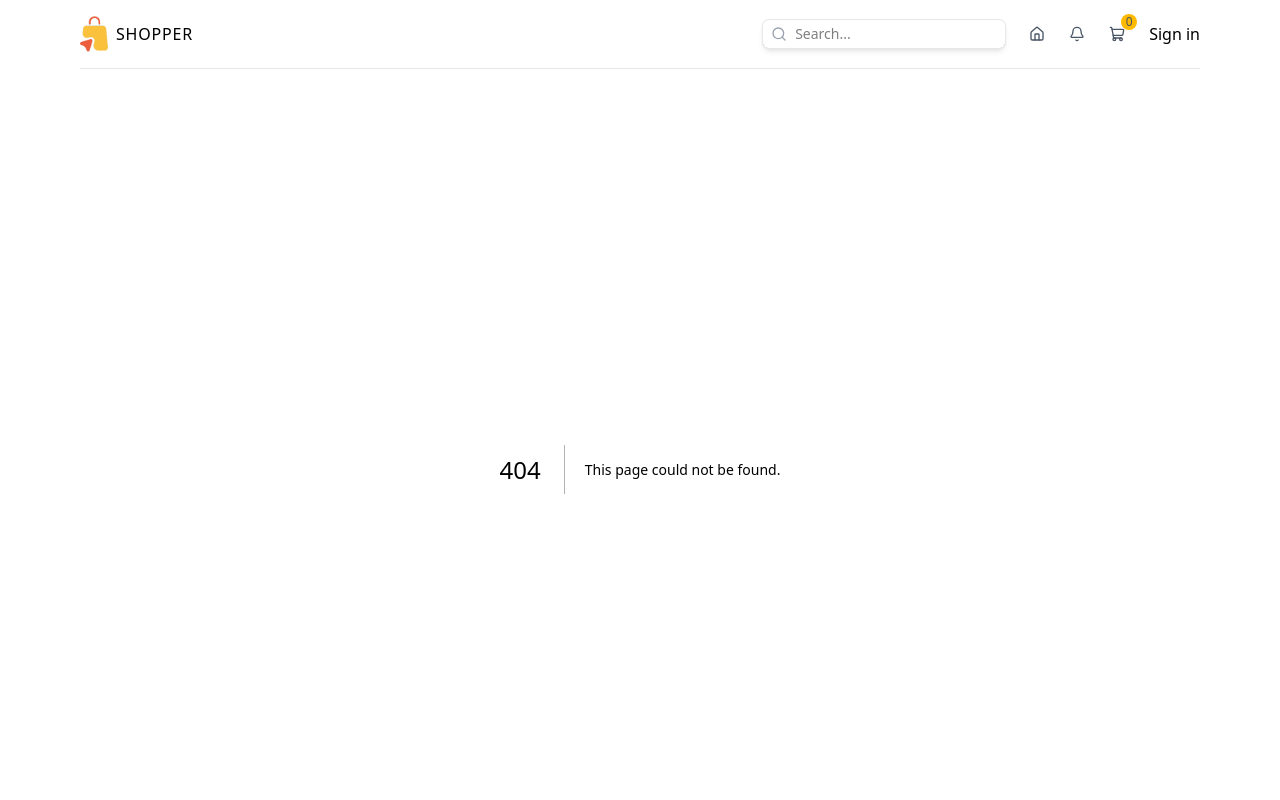
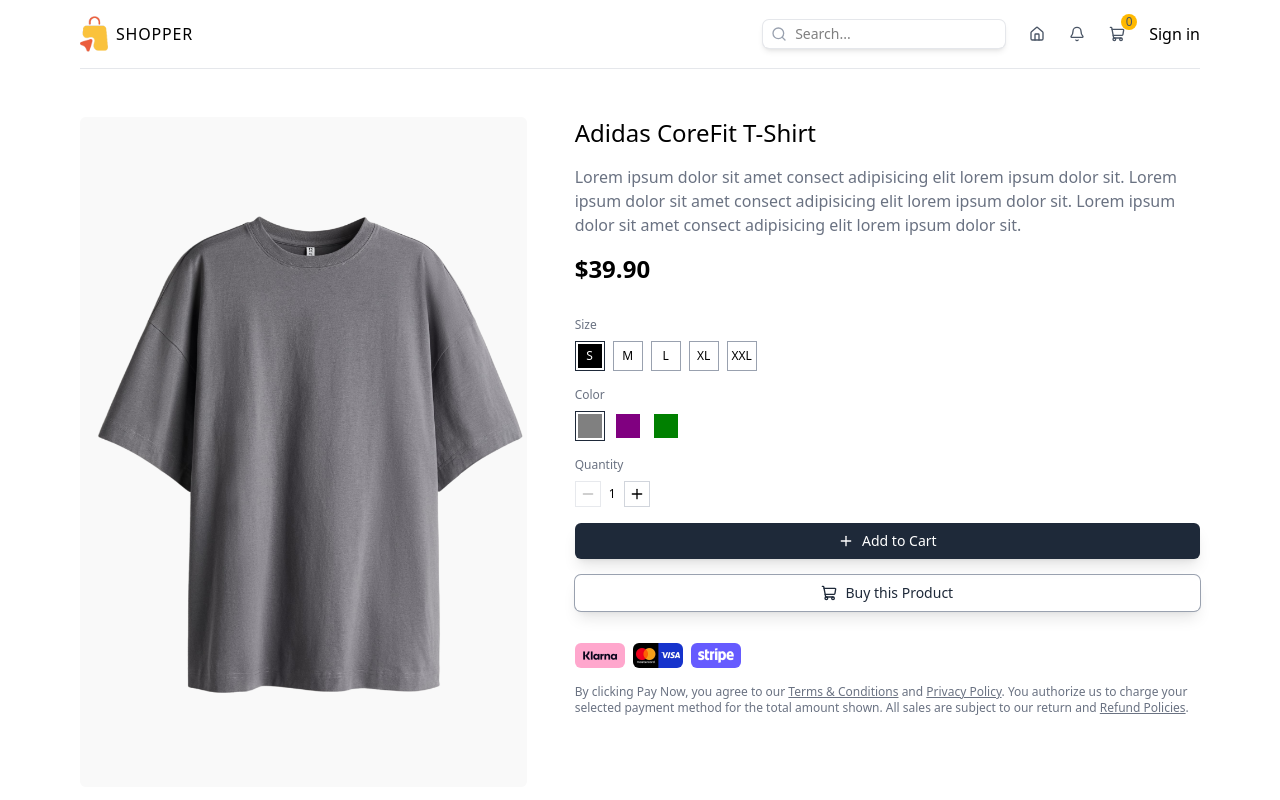
Before and after one commit to milad-ramavandi/e-commerce-ui, a Next.js app: page /products/1 in a window 1280 px wide. Before the commit this address had no page. Shown: the top 800 px of the page. Built offline with nearby package versions, Linux system fonts and the light colour scheme.

Commit message:
feat: implementing product page & CardsInfo and ProductInteraction components & refactor: add quantity to ProductCard component

```diff
--- a/app/cart/page.tsx
+++ b/app/cart/page.tsx
@@ -1,8 +1,9 @@
 "use client";
 
 import Button from "@/components/Button";
+import CardsInfo from "@/components/CardsInfo";
 import Form from "@/components/Form";
-import { KLARNA, MASTER, steps, STRIPE } from "@/constants";
+import { steps } from "@/constants";
 import useShoppingCart from "@/store/shoppingCart";
 import {
   paymentMethodInputsFormSchema,
@@ -67,13 +68,13 @@
                       <div className="flex flex-col gap-1">
                         <p className="font-medium text-sm">{item.name}</p>
                         <p className="text-xs text-gray-500">
-                          Quantity: {item.quantity}
+                          Quantity: {item.selectedQuantity}
                         </p>
                         <p className="text-xs text-gray-500">
                           Size: {item.selectedSize.toUpperCase()}
                         </p>
                         <p className="text-xs text-gray-500">
-                          Color: {item.selectedColor}
+                          Color: {item.selectedColor[0].toUpperCase() + item.selectedColor.slice(1)}
                         </p>
                       </div>
                       <p className="font-medium">${item.price.toFixed(2)}</p>
@@ -332,29 +333,7 @@
                         </p>
                       )}
                     </div>
-                    <div className="flex items-center gap-2 mt-4">
-                      <Image
-                        src={KLARNA}
-                        alt="klarna"
-                        width={50}
-                        height={25}
-                        className="rounded-md"
-                      />
-                      <Image
-                        src={MASTER}
-                        alt="master"
-                        width={50}
-                        height={25}
-                        className="rounded-md"
-                      />
-                      <Image
-                        src={STRIPE}
-                        alt="stripe"
-                        width={50}
-                        height={25}
-                        className="rounded-md"
-                      />
-                    </div>
+                    <CardsInfo/>
                     <Button
                       type="submit"
                       className="w-full bg-gray-800 hover:bg-gray-950 transition-all duration-300 text-white p-2 rounded-lg cursor-pointer flex items-center justify-center gap-2"
@@ -376,7 +355,7 @@
               <p className="font-medium">
                 $
                 {cart
-                  .reduce((acc, item) => (acc += item.price * item.quantity), 0)
+                  .reduce((acc, item) => (acc += item.price * item.selectedQuantity), 0)
                   .toFixed(2)}
               </p>
             </div>
@@ -394,7 +373,7 @@
               <p className="font-medium">
                 $
                 {cart
-                  .reduce((acc, item) => (acc += item.price * item.quantity), 0)
+                  .reduce((acc, item) => (acc += item.price * item.selectedQuantity), 0)
                   .toFixed(2)}
               </p>
             </div>
--- a/app/layout.tsx
+++ b/app/layout.tsx
@@ -17,7 +17,7 @@
 
 export const metadata: Metadata = {
   title: "Shopper",
-  description: "The Shop, You Can Find Everything",
+  description: "Shopper is the best place to find the best clothes",
 };
 
 export default function RootLayout({ children }: LayoutProps<"/">) {
--- /dev/null
+++ b/app/products/[id]/page.tsx
@@ -0,0 +1,62 @@
+import CardsInfo from "@/components/CardsInfo";
+import ProductInteraction from "@/components/ProductInteraction";
+import { IProduct, IProductPage } from "@/types";
+import Image from "next/image";
+
+const product: IProduct = {
+  id: 1,
+  name: "Adidas CoreFit T-Shirt",
+  shortDescription:
+    "Lorem ipsum dolor sit amet consect adipisicing elit lorem ipsum dolor sit.",
+  description:
+    "Lorem ipsum dolor sit amet consect adipisicing elit lorem ipsum dolor sit. Lorem ipsum dolor sit amet consect adipisicing elit lorem ipsum dolor sit. Lorem ipsum dolor sit amet consect adipisicing elit lorem ipsum dolor sit.",
+  price: 39.9,
+  sizes: ["s", "m", "l", "xl", "xxl"],
+  colors: ["gray", "purple", "green"],
+  images: {
+    gray: "/products/1g.png",
+    purple: "/products/1p.png",
+    green: "/products/1gr.png",
+  },
+};
+
+const ProductPage = async ({ params, searchParams }: IProductPage) => {
+  const { color, size, quantity } = await searchParams;
+  const selectedColor = color ? color : product.colors[0];
+  const selectedSize = size ? size : product.sizes[0];
+  const selectedQuantity = quantity ? quantity : 1;
+  return (
+    <div className="flex flex-col gap-4 md:flex-row md:gap-12 mt-12">
+      <div className="relative w-full md:w-5/12 aspect-2/3">
+        <Image
+          src={product.images[selectedColor]}
+          alt={product.name}
+          fill
+          className="object-contain rounded-md"
+        />
+      </div>
+      <div className="w-full md:w-7/12 flex flex-col gap-4">
+        <h1 className="text-2xl font-medium">{product.name}</h1>
+        <p className="text-gray-500">{product.description}</p>
+        <h2 className="text-2xl font-semibold">${product.price.toFixed(2)}</h2>
+        <ProductInteraction
+          product={product}
+          selectedColor={selectedColor}
+          selectedSize={selectedSize}
+          selectedQuantity={selectedQuantity}
+        />
+        <CardsInfo />
+        <p className="text-gray-500 text-xs">
+          By clicking Pay Now, you agree to our{" "}
+          <span className="underline hover:text-black">Terms & Conditions</span>{" "}
+          and <span className="underline hover:text-black">Privacy Policy</span>
+          . You authorize us to charge your selected payment method for the
+          total amount shown. All sales are subject to our return and{" "}
+          <span className="underline hover:text-black">Refund Policies</span>.
+        </p>
+      </div>
+    </div>
+  );
+};
+
+export default ProductPage;
--- /dev/null
+++ b/components/CardsInfo.tsx
@@ -0,0 +1,21 @@
+import { cardsInfo } from "@/constants";
+import Image from "next/image";
+
+const CardsInfo = () => {
+  return (
+    <div className="flex items-center gap-2 mt-4">
+      {cardsInfo.map((item, index) => (
+        <Image
+          key={index}
+          src={item.src}
+          alt={item.alt}
+          width={50}
+          height={25}
+          className="rounded-md"
+        />
+      ))}
+    </div>
+  );
+};
+
+export default CardsInfo;
--- a/components/ProductCard.tsx
+++ b/components/ProductCard.tsx
@@ -1,8 +1,8 @@
 "use client";
 
 import useShoppingCart from "@/store/shoppingCart";
-import { IControlSizeAndColor, IProduct } from "@/types";
-import { ShoppingCart } from "lucide-react";
+import { IProduct, IProductInteraction } from "@/types";
+import { Minus, Plus, ShoppingCart } from "lucide-react";
 import Image from "next/image";
 import Link from "next/link";
 import { useState } from "react";
@@ -11,21 +11,26 @@
 import { toast } from "react-toastify";
 
 const ProductCard = ({ product }: { product: IProduct }) => {
+  const [quantity, setQuantity] = useState<number>(1);
   const addToCart = useShoppingCart((state) => state.addToCart);
-  const [controlSizeAndColor, setControlSizeAndColor] =
-    useState<IControlSizeAndColor>({
-      size: product.sizes[0],
-      color: product.colors[0],
+  const [productIntraction, setProductIntraction] =
+    useState<IProductInteraction>({
+      selectedSize: product.sizes[0],
+      selectedColor: product.colors[0],
+      selectedQuantity: quantity,
     });
-  const SizeAndColorHandler = (type: "color" | "size", value: string) => {
-    setControlSizeAndColor((prev) => ({ ...prev, [type]: value }));
+  const productInteractionHandler = (
+    type: "selectedColor" | "selectedSize",
+    value: string,
+  ) => {
+    setProductIntraction((prev) => ({ ...prev, [type]: value }));
   };
   return (
     <div className="shadow-lg rounded-lg overflow-hidden">
       <Link href={`${PRODUCTS}/${product.id}`}>
         <div className="relative aspect-2/3">
           <Image
-            src={product.images[controlSizeAndColor.color]}
+            src={product.images[productIntraction.selectedColor]}
             alt={product.name}
             fill
             className="object-cover hover:scale-105 transition-all duration-300"
@@ -38,14 +43,17 @@
         <p className="text-sm text-gray-500 line-clamp-2">
           {product.shortDescription}
         </p>
-        <div className="flex items-center gap-4 text-xs">
+        <p className="font-medium">${product.price.toFixed(2)}</p>
+        <div className="flex items-center gap-6 text-xs flex-wrap">
           <div className="flex flex-col gap-1">
             <p className="text-gray-500">Size</p>
             <select
               name="size"
               id="size"
               className="ring ring-gray-300 rounded-md px-2 py-1"
-              onChange={(e) => SizeAndColorHandler("size", e.target.value)}
+              onChange={(e) =>
+                productInteractionHandler("selectedSize", e.target.value)
+              }
             >
               {product.sizes.map((size) => (
                 <option value={size} key={size}>
@@ -60,25 +68,50 @@
               {product.colors.map((color) => (
                 <div
                   key={color}
-                  className={`w-5.5 h-5.5 rounded-full border-2 cursor-pointer ${controlSizeAndColor.color === color ? "border-gray-400 scale-125" : "border-gray-200"}`}
+                  className={`w-5.5 h-5.5 rounded-full border-2 cursor-pointer ${productIntraction.selectedColor === color ? "border-gray-400 scale-125" : "border-gray-200"}`}
                   style={{ backgroundColor: `${color}` }}
-                  onClick={() => SizeAndColorHandler("color", color)}
+                  onClick={() =>
+                    productInteractionHandler("selectedColor", color)
+                  }
                 ></div>
               ))}
             </div>
           </div>
+          <div className="flex flex-col gap-1">
+            <p className="text-gray-500">Quantity</p>
+            <div className="flex items-center gap-3.5 border border-gray-300 rounded-lg p-1">
+              <Button
+                className={`cursor-pointer ${quantity === 1 && "opacity-50 pointer-events-none"}`}
+                onClick={() => {
+                  if (quantity > 1) {
+                    setQuantity((prev) => prev - 1);
+                  }
+                }}
+              >
+                <Minus
+                  className={`w-4 h-4 ${quantity === 1 && "opacity-50"}`}
+                />
+              </Button>
+              <span>{quantity}</span>
+              <Button
+                className="cursor-pointer"
+                onClick={() => setQuantity((prev) => prev + 1)}
+              >
+                <Plus className="w-4 h-4" />
+              </Button>
+            </div>
+          </div>
         </div>
-        <div className="flex items-center justify-between">
-          <p className="font-medium">${product.price.toFixed(2)}</p>
+        <div className="flex items-center justify-end">
           <Button
             type="button"
             className="flex items-center gap-2 ring-1 ring-gray-200 shadow-lg rounded-md px-2 py-1 text-sm cursor-pointer hover:text-white hover:bg-black transition-all duration-300"
             onClick={() => {
               addToCart({
                 ...product,
-                selectedColor: controlSizeAndColor.color,
-                selectedSize: controlSizeAndColor.size,
-                quantity: 1,
+                selectedColor: productIntraction.selectedColor,
+                selectedSize: productIntraction.selectedSize,
+                selectedQuantity: quantity,
               });
               toast.success("Product added to cart.");
             }}
--- /dev/null
+++ b/components/ProductInteraction.tsx
@@ -0,0 +1,131 @@
+"use client";
+
+import { IProductInteractionProps } from "@/types";
+import { usePathname, useRouter, useSearchParams } from "next/navigation";
+import Button from "./Button";
+import { Minus, Plus, ShoppingCart } from "lucide-react";
+import useShoppingCart from "@/store/shoppingCart";
+import { toast } from "react-toastify";
+
+const ProductInteraction = ({
+  product,
+  selectedColor,
+  selectedSize,
+  selectedQuantity,
+}: IProductInteractionProps) => {
+  const addToCart = useShoppingCart((state) => state.addToCart);
+  const pathname = usePathname();
+  const router = useRouter();
+  const searchParams = useSearchParams();
+  const productInteractionHandler = (
+    type: "color" | "size" | "quantity",
+    value: string | number,
+  ) => {
+    const params = new URLSearchParams(searchParams.toString());
+    params.set(type, value.toString());
+    router.push(`${pathname}?${params.toString()}`);
+  };
+
+  return (
+    <div className="flex flex-col gap-4 mt-4">
+      <div className="flex flex-col gap-2 text-xs">
+        <span className="text-gray-500">Size</span>
+        <div className="flex items-center gap-2">
+          {product.sizes.map((size) => {
+            return (
+              <div
+                className={`cursor-pointer border p-0.5 ${selectedSize === size ? "border-gray-800" : "border-gray-400"}`}
+                key={size}
+              >
+                <div
+                  className={`w-6 h-6 flex items-center justify-center ${selectedSize === size ? "bg-black text-white" : "bg-white text-black"}`}
+                  onClick={() => productInteractionHandler("size", size)}
+                >
+                  {size.toUpperCase()}
+                </div>
+              </div>
+            );
+          })}
+        </div>
+      </div>
+      <div className="flex flex-col gap-2 text-xs">
+        <span className="text-gray-500">Color</span>
+        <div className="flex items-center gap-2">
+          {product.colors.map((color) => {
+            return (
+              <div
+                className={`cursor-pointer border p-0.5 ${selectedColor === color ? "border-gray-800" : "border-white"}`}
+                key={color}
+              >
+                <div
+                  className={`w-6 h-6`}
+                  style={{
+                    backgroundColor: color,
+                  }}
+                  onClick={() => productInteractionHandler("color", color)}
+                />
+              </div>
+            );
+          })}
+        </div>
+      </div>
+      <div className="flex flex-col gap-2 text-xs">
+        <span className="text-gray-500">Quantity</span>
+        <div className="flex items-center gap-2">
+          <Button
+            className={`cursor-pointer p-1 border border-gray-300 ${Number(selectedQuantity) === 1 && "opacity-50 pointer-events-none"}`}
+            onClick={() => {
+              if (Number(selectedQuantity) > 1) {
+                productInteractionHandler(
+                  "quantity",
+                  Number(selectedQuantity) - 1,
+                );
+              }
+            }}
+          >
+            <Minus
+              className={`w-4 h-4 ${Number(selectedQuantity) === 1 && "opacity-50"}`}
+            />
+          </Button>
+          <span>{selectedQuantity}</span>
+          <Button
+            className="cursor-pointer p-1 border border-gray-300"
+            onClick={() =>
+              productInteractionHandler(
+                "quantity",
+                Number(selectedQuantity) + 1,
+              )
+            }
+          >
+            <Plus className="w-4 h-4" />
+          </Button>
+        </div>
+      </div>
+      <Button
+        type="button"
+        className="bg-gray-800 text-white px-4 py-2 rounded-md shadow-lg flex items-center justify-center gap-2 cursor-pointer text-sm font-medium"
+        onClick={() => {
+          addToCart({
+            ...product,
+            selectedColor,
+            selectedQuantity: Number(selectedQuantity),
+            selectedSize,
+          });
+          toast.success("Product added to cart");
+        }}
+      >
+        <Plus className="w-4 h-4" />
+        <span>Add to Cart</span>
+      </Button>
+      <Button
+        type="button"
+        className="ring ring-gray-400 shadow-lg text-gray-800 px-4 py-2 rounded-md flex items-center justify-center gap-2 cursor-pointer text-sm font-medium"
+      >
+        <ShoppingCart className="w-4 h-4" />
+        <span>Buy this Product</span>
+      </Button>
+    </div>
+  );
+};
+
+export default ProductInteraction;
--- a/components/ShoppingCartIcon.tsx
+++ b/components/ShoppingCartIcon.tsx
@@ -11,7 +11,7 @@
     <Link href={CART} className="relative">
       <ShoppingCart className="w-4 h-4 text-gray-600" />
       <span className="absolute -top-3 -right-3 bg-amber-400 text-gray-600 w-4 h-4 rounded-full flex items-center justify-center text-xs font-medium">
-        {cart.reduce((acc, item) => (acc += item.quantity), 0)}
+        {cart.reduce((acc, item) => (acc += item.selectedQuantity), 0)}
       </span>
     </Link>
   );
--- a/constants/index.ts
+++ b/constants/index.ts
@@ -1,6 +1,4 @@
-import { IProduct } from "@/types";
-
-
+import { ICardInfo, IProduct } from "@/types";
 
 // ADDRESS LOCAL IMAGE
 
@@ -15,7 +13,7 @@
 export const HOME = "/";
 export const SIGNIN = "/login";
 export const PRODUCTS = "/products";
-export const CART = "/cart"
+export const CART = "/cart";
 
 // PRODUCTS SAMPLE
 
@@ -130,8 +128,18 @@
   },
 ];
 
+//STEPS
+
 export const steps: string[] = [
   "Shopping Cart",
   "Shipping Address",
   "Peyment Method",
 ];
+
+//CARD INFO
+
+export const cardsInfo: ICardInfo[] = [
+  { src: KLARNA, alt: "klarna" },
+  { src: MASTER, alt: "master" },
+  { src: STRIPE, alt: "stripe" },
+];
--- a/store/shoppingCart.ts
+++ b/store/shoppingCart.ts
@@ -11,9 +11,9 @@
           if (
             state.cart.some(
               (item) =>
-                item.id === product.id &&
+                (item.id === product.id &&
                 item.selectedColor === product.selectedColor &&
-                item.selectedSize === product.selectedSize,
+                item.selectedSize === product.selectedSize)
             )
           ) {
             return {
@@ -24,7 +24,7 @@
                     item.selectedColor === product.selectedColor &&
                     item.selectedSize === product.selectedSize)
                 ),
-                { ...product, quantity: product.quantity + 1 },
+                { ...product, quantity: Number(product.selectedQuantity) + 1 },
               ],
             };
           } else {
@@ -42,7 +42,7 @@
         })),
       clearCart: () => set({ cart: [] }),
     }),
-    { name: "cart" },
+    { name: "cart"},
   ),
 );
 
```
Also changed, not shown: types/index.ts (+45 -22 lines).
